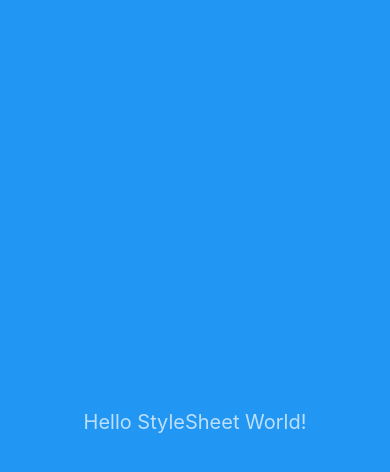
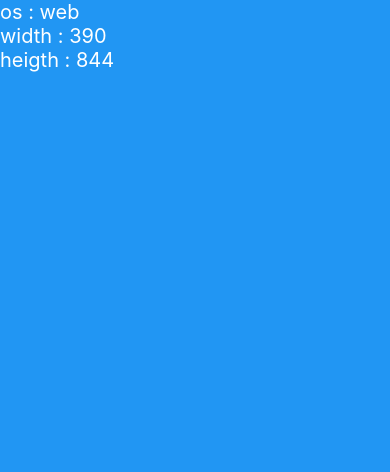
Before and after one commit to kmebin/MobileSoftware, a React Native app in the folder Lecture/: screen / in a window 390 px wide. Shown: the top 472 px of the page. Built offline with nearby package versions, Linux system fonts and the light colour scheme.

Commit message:
[add] ch03-2 : platform, dimensions 사용

```diff
--- a/Lecture/App.tsx
+++ b/Lecture/App.tsx
@@ -1,27 +1,34 @@
 import React from 'react';
-import {StyleSheet, SafeAreaView, Text} from 'react-native';
+// Platform API : 실행되는 폰의 os 정보 제공
+// Dimensions API : 현재 실행된 폰의 크기 제공
+import {
+  Platform,
+  Dimensions,
+  StyleSheet,
+  SafeAreaView,
+  Text,
+} from 'react-native';
 import {Colors} from 'react-native-paper';
 import Color from 'color';
+
+const {width, height} = Dimensions.get('window'); // 비구조화 할당 구문 사용
 
 const App = () => {
   return (
     <SafeAreaView style={[styles.SafeAreaView]}>
-      <Text style={[styles.text]}>Hello StyleSheet World!</Text>
+      <Text style={[styles.text]}>os : {Platform.OS}</Text>
+      <Text style={[styles.text]}>width : {width}</Text>
+      <Text style={[styles.text]}>heigth : {height}</Text>
     </SafeAreaView>
   );
 };
 
-// Colors
 const styles = StyleSheet.create({
-  SafeAreaView: {
-    flex: 1,
-    alignItems: 'center',
-    justifyContent: 'center',
-    backgroundColor: Colors.blue500,
-  },
+  // SafeAreaView는 width는 부모 그대로, height는 자식 요소의 높이로 설정됨
+  SafeAreaView: {backgroundColor: Colors.blue500, height}, // 폰 높이만큼 height 변경
   text: {
     fontSize: 20,
-    color: Color(Colors.blue500).alpha(0.7).lighten(0.9).string(),
+    color: Color(Colors.blue500).lighten(0.9).string(),
   },
 });
 
```
Also changed, not shown: 1 other file (tests, documents, lock files or other folders).
